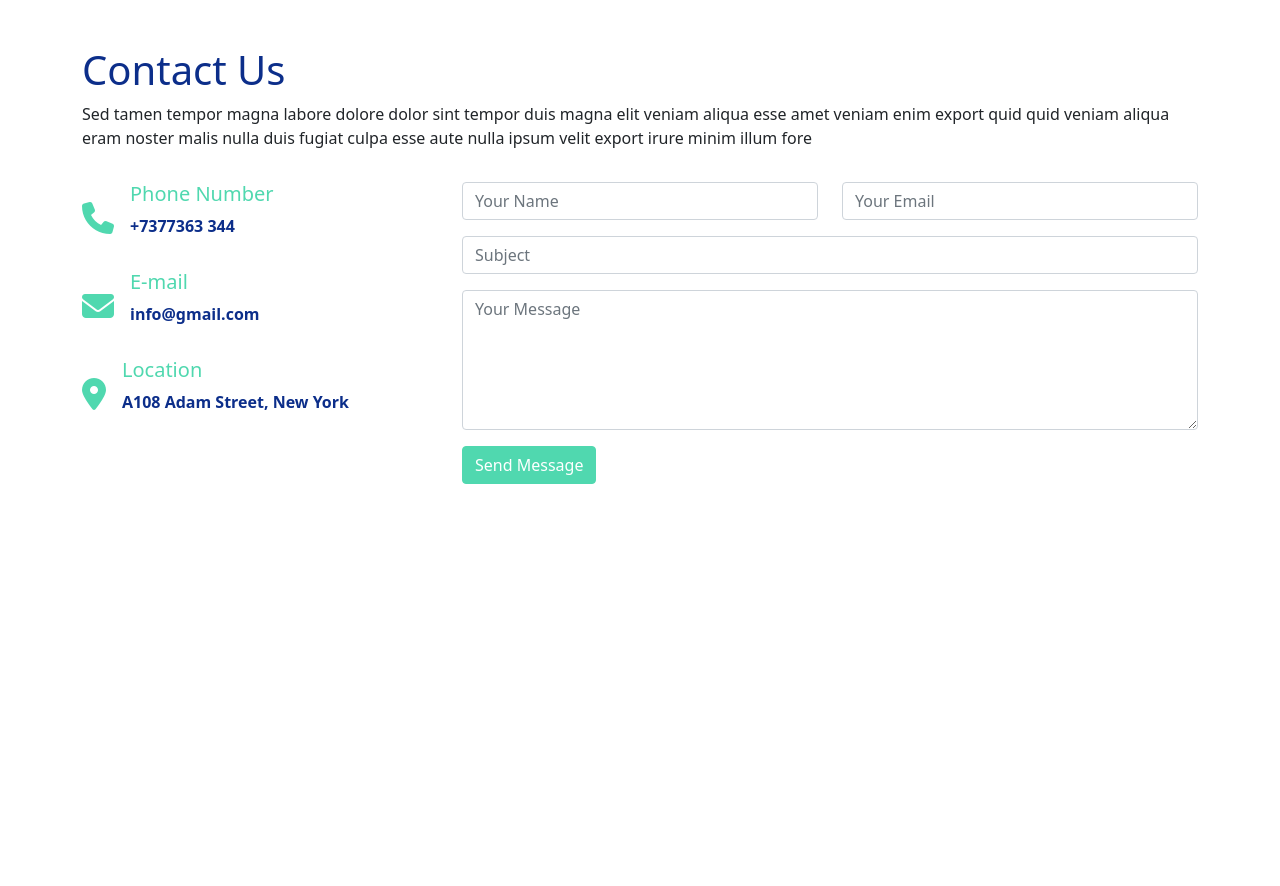
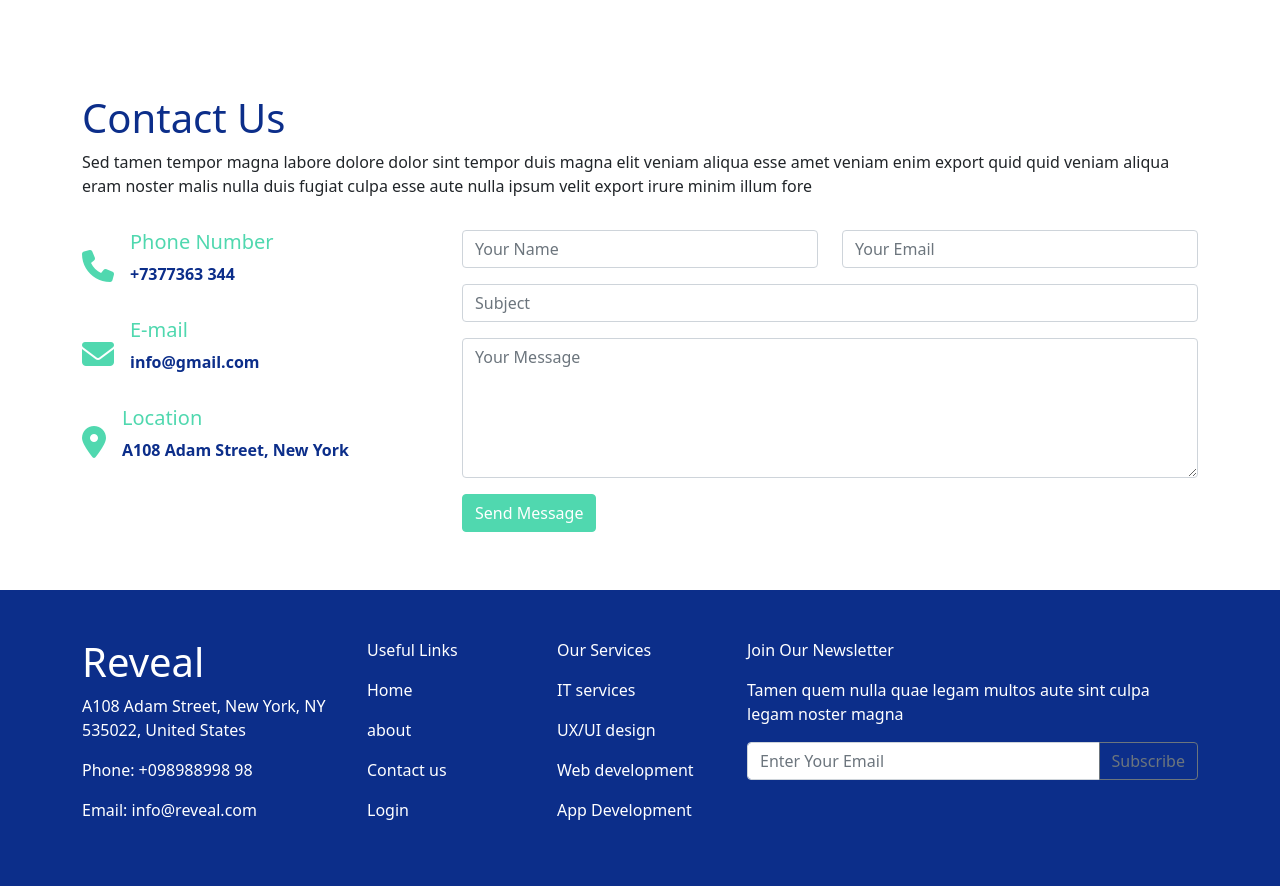
Before and after one commit to mmakash/Reveal-website, a plain HTML site: page index.html in a window 1280 px wide. Shown: the part 3380-4266 px from the top of the page. Before the commit the page ends 3864 px from the top, so only its background shows below. Drawn offline with Linux system fonts and the light colour scheme.

Commit message:
footer added

```diff
--- a/index.html
+++ b/index.html
@@ -236,7 +236,7 @@
         </div>
     </section>
     <!-- form section -->
-    <section class="container">
+    <section class="container my-5 py-5">
         <h1 class="text-primary">Contact Us</h1>
         <p>Sed tamen tempor magna labore dolore dolor sint tempor duis magna elit veniam aliqua esse amet veniam enim export quid quid veniam aliqua eram noster malis nulla duis fugiat culpa esse aute nulla ipsum velit export irure minim illum fore</p>
         <div class="row">
@@ -278,6 +278,41 @@
             </div>
         </div>
     </section>
+    <!-- footer section -->
+    <footer  class="bg-primary py-5">
+        <div class="container">
+            <div class="row">
+                <div class="col-md-3 text-white">
+                    <h1>Reveal</h1>
+                    <P>A108 Adam Street, New York, NY 535022, United States</P>
+                    <p>Phone: +098988998 98</p>
+                    <p>Email: info@reveal.com</p>
+                </div>
+                <div class="col-md-2 text-white">
+                    <p>Useful Links</p>
+                    <p>Home</p>
+                    <p>about</p>
+                    <p>Contact us</p>
+                    <p>Login</p>
+                </div>
+                <div class="col-md-2 text-white">
+                    <p>Our Services</p>
+                    <p>IT services</p>
+                    <p>UX/UI design</p>
+                    <p>Web development</p>
+                    <p>App Development</p>
+                </div>
+                <div class="col-md-5 text-white">
+                    <p>Join Our Newsletter</p>
+                    <p>Tamen quem nulla quae legam multos aute sint culpa</br>legam noster magna</p>
+                    <div class="input-group mb-3">
+                        <input type="text" class="form-control" placeholder="Enter Your Email" aria-label="Recipient's username" aria-describedby="button-addon2">
+                        <button class="btn btn-outline-secondary" type="button" id="button-addon2">Subscribe</button>
+                      </div>
+                </div>
+            </div>
+        </div>
+    </footer>
     <!-- js cdn -->
     <script src="/bootstrap-5.0.2-dist/js/bootstrap.js"></script>
 </body>
```
